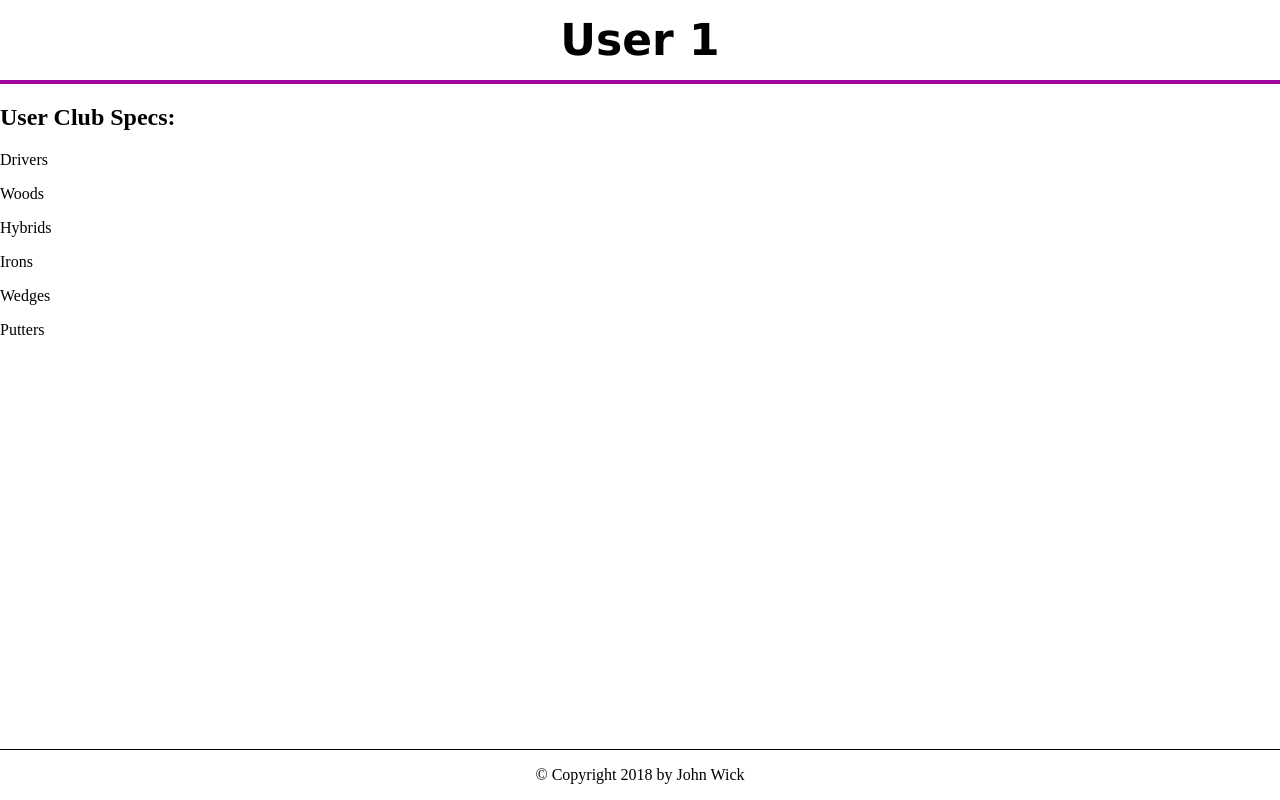
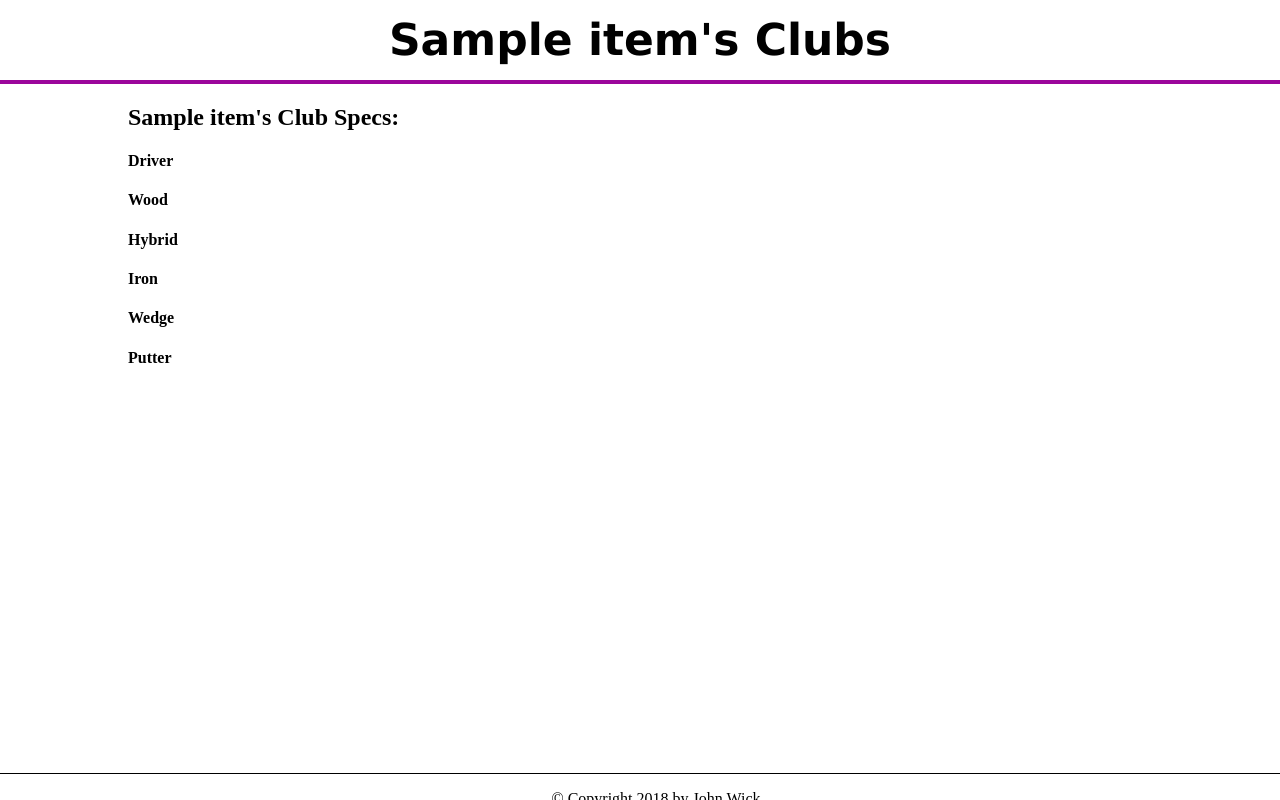
Before and after one commit to kod2nd/golf-club-specs-ui-flask, a Flask app: page /users/1 in a window 1280 px wide. Run offline with Flask 2, Linux system fonts and the light colour scheme; a database or web service that is not in the repository returns one stand-in record (values such as "Sample title"); data that the repository does not hold is empty.

Commit message:
css styling

```diff
--- a/golf_spec_ui/static/stylesheets/style.css
+++ b/golf_spec_ui/static/stylesheets/style.css
@@ -3,10 +3,15 @@ body {
   margin: 0;
 }
 
+.content{
+    min-height: calc(100% - 80px - 51px);
+    width: 80%;
+    margin: 0 auto;
+}
+
 .header {
   height: 80px;
   border-bottom: rgb(155, 6, 155) solid 4px;
-  margin-bottom: 5px;
   text-align: center;
   font-weight: bold;
   font-size: 2.75em;
@@ -18,8 +23,8 @@ body {
 .footer {
   position: absolute;
   right: 0;
-  bottom: 0;
   left: 0;
+  width: 100%;
   padding: 1rem;
   border-top: 1px solid black;
   text-align: center;
--- a/golf_spec_ui/templates/user.html
+++ b/golf_spec_ui/templates/user.html
@@ -1,27 +1,19 @@
-{% extends "base.html" %}
-
-
-{% block title %} {{user_id}} {% endblock %}
-
-
-
-{% block header %}
+{% extends "base.html" %} {% block title %} {{user_id}} {% endblock %} {% block header %}
 <div class="header-title">
-    User {{user_id}}
+    {{name}}'s Clubs
 </div>
-{% endblock %}
-
-
-{% block content %}
+{% endblock %} {% block content %}
 <div>
-    <h2> User Club Specs:</h2>
+    <h2> {{name}}'s Club Specs:</h2>
+    <div>
         <div class="club-spec" id="driver">
-            <div="title">Drivers</div>
+            <h4>Driver</h4>
             <ul>
                 {% for driver in drivers %}
                 <li>
                     {{driver['brand']}} {{driver ['model']}}
                     <ul>
+                        <li>Club: {{driver['number']}}</li>
                         <li>Loft: {{driver['loft']}}</li>
                         <li>Lie: {{driver['lie']}}</li>
                         <li>Length: {{driver['length']}}</li>
@@ -34,12 +26,13 @@
         </div>
 
         <div class="club-spec" id="wood">
-            <div="title">Woods</div>
+            <h4>Wood</h4>
             <ul>
                 {% for wood in woods %}
                 <li>
                     {{wood['brand']}} {{wood ['model']}}
                     <ul>
+                        <li>Club: {{wood['number']}}</li>
                         <li>Loft: {{wood['loft']}}</li>
                         <li>Lie: {{wood['lie']}}</li>
                         <li>Length: {{wood['length']}}</li>
@@ -52,12 +45,13 @@
         </div>
 
         <div class="club-spec" id="hybrid">
-            <div="title">Hybrids</div>
+            <h4>Hybrid</h4>
             <ul>
                 {% for hybrid in hybrids %}
                 <li>
                     {{hybrid['brand']}} {{hybrid ['model']}}
                     <ul>
+                        <li>Club: {{hybrid['number']}}</li>
                         <li>Loft: {{hybrid['loft']}}</li>
                         <li>Lie: {{hybrid['lie']}}</li>
                         <li>Length: {{hybrid['length']}}</li>
@@ -70,12 +64,13 @@
         </div>
 
         <div class="club-spec" id="iron">
-            <div="title">Irons</div>
+            <h4>Iron</h4>
             <ul>
                 {% for iron in irons %}
                 <li>
                     {{iron['brand']}} {{iron ['model']}}
                     <ul>
+                        <li>Club: {{iron['number']}}</li>
                         <li>Loft: {{iron['loft']}}</li>
                         <li>Lie: {{iron['lie']}}</li>
                         <li>Length: {{iron['length']}}</li>
@@ -88,12 +83,13 @@
         </div>
 
         <div class="club-spec" id="wedge">
-        <div="title">Wedges</div>
+            <h4>Wedge</h4>
             <ul>
                 {% for wedge in wedges %}
                 <li>
                     {{wedge['brand']}} {{wedge ['model']}}
                     <ul>
+                        <li>Club: {{wedge['number']}}</li>
                         <li>Loft: {{wedge['loft']}}</li>
                         <li>Lie: {{wedge['lie']}}</li>
                         <li>Length: {{wedge['length']}}</li>
@@ -106,12 +102,13 @@
         </div>
 
         <div class="club-spec" id="putter">
-            <div="title">Putters</div>
+            <h4>Putter</h4>
             <ul>
                 {% for putter in putters %}
                 <li>
                     {{putter['brand']}} {{putter ['model']}}
                     <ul>
+                        <li>Club: {{putter['number']}}</li>
                         <li>Loft: {{putter['loft']}}</li>
                         <li>Lie: {{putter['lie']}}</li>
                         <li>Length: {{putter['length']}}</li>
@@ -123,4 +120,7 @@
             </ul>
         </div>
     </div>
+</div>
+
+
 {% endblock %}
--- a/golf_spec_ui/views.py
+++ b/golf_spec_ui/views.py
@@ -30,6 +30,7 @@ def displayIndex():
 def displayUser(user_id):
     response = requests.get(BASE_URL + 'users/{}'.format(user_id))
     user = response.json()
+    name = user['name']
     clubs = user['clubs']
 
     drivers = filterClub('driver', clubs)
@@ -39,7 +40,7 @@ def displayUser(user_id):
     wedges = filterClub('wedge', clubs)
     putters = filterClub('putter', clubs)
 
-    return render_template('user.html', user_id=user_id, drivers=drivers, woods=woods, hybrids=hybrids, wedges=wedges, putters=putters)
+    return render_template('user.html', name=name,user_id=user_id, drivers=drivers, woods=woods, hybrids=hybrids, wedges=wedges, putters=putters)
 
 
 @app.route('/', methods=['GET'])
```
Lines whose indentation alone changed are shown as unchanged.
